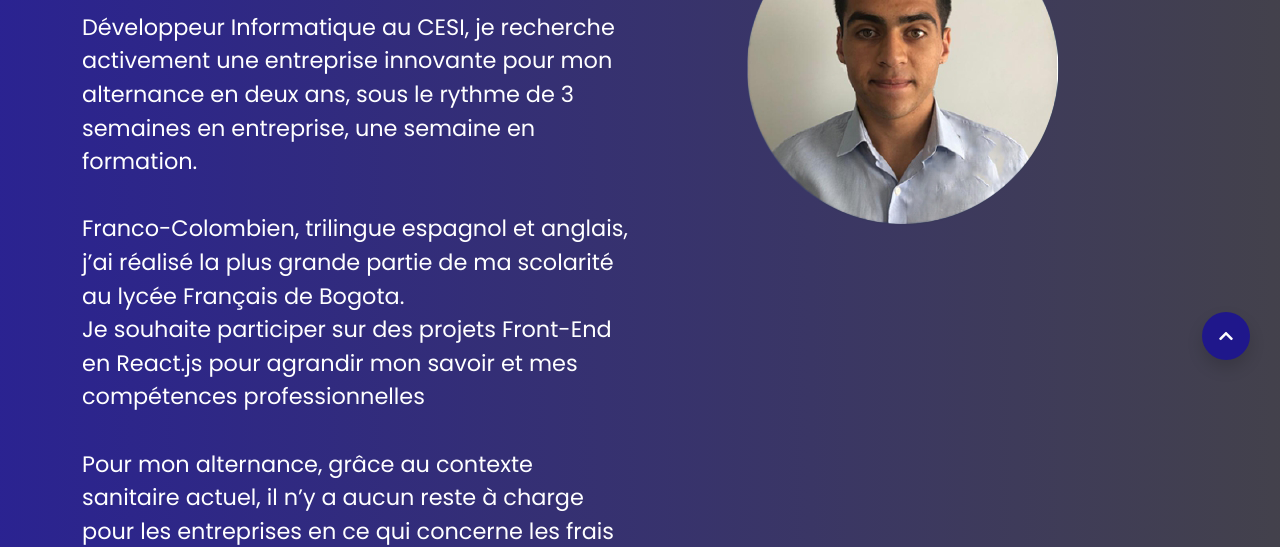
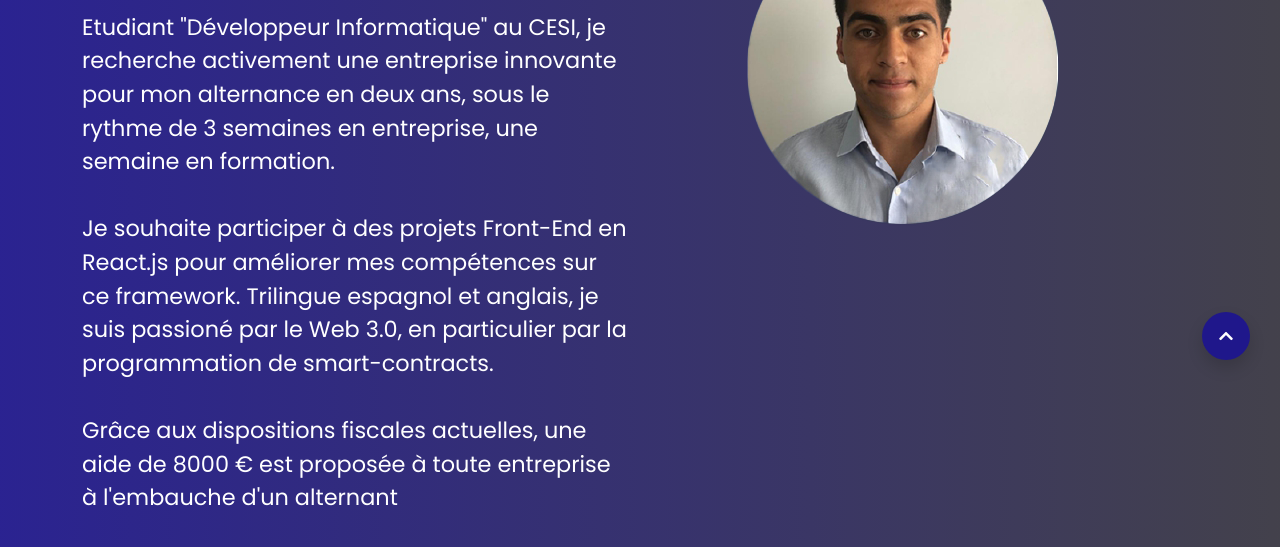
Before and after one commit to rafael-longeville/bootstrap-v5, a website: page index.html in a window 1280 px wide. Shown: the part 410-957 px from the top of the page. Drawn offline with Linux system fonts and the light colour scheme.

Commit message:
change the intro paragraph

```diff
--- a/index.html
+++ b/index.html
@@ -57,23 +57,24 @@
 
   <section id="home" class="intro-section">
     <div class="container">
-      <div class="row align-item-center text-white justify-content-between" >
+      <div class="row align-item-center text-white justify-content-between">
         <div class="col-md-6 intros">
           <h1 class="display-2">
             <span class="display-2--intro">Rafael Longeville</span>
-            <span class="display-2--description lh-base">Développeur Informatique au CESI, je recherche activement une
+            <span class="display-2--description lh-base">Etudiant "Développeur Informatique" au CESI, je recherche
+              activement une
               entreprise
               innovante pour mon
               alternance en deux ans, sous le rythme de 3 semaines en entreprise, une semaine en formation.
               <br>
+              <br>Je souhaite participer à des projets Front-End en React.js pour améliorer mes compétences sur ce
+              framework.
+              Trilingue espagnol et anglais, je suis passioné par le Web 3.0, en particulier par la programmation de
+              smart-contracts.
               <br>
-              Franco-Colombien, trilingue espagnol et anglais, j’ai réalisé la plus grande partie de ma scolarité au
-              lycée Français de Bogota.
-              <br>Je souhaite participer sur des projets Front-End en React.js pour agrandir mon savoir et mes
-              compétences professionnelles <br>
               <br>
-              Pour mon alternance, grâce au contexte sanitaire actuel, il n’y a aucun reste à charge pour les
-              entreprises en ce qui concerne les frais de formation
+              Grâce aux dispositions fiscales actuelles, une aide de 8000 € est proposée à toute entreprise à l'embauche
+              d'un alternant
             </span>
           </h1>
           <br>
```
